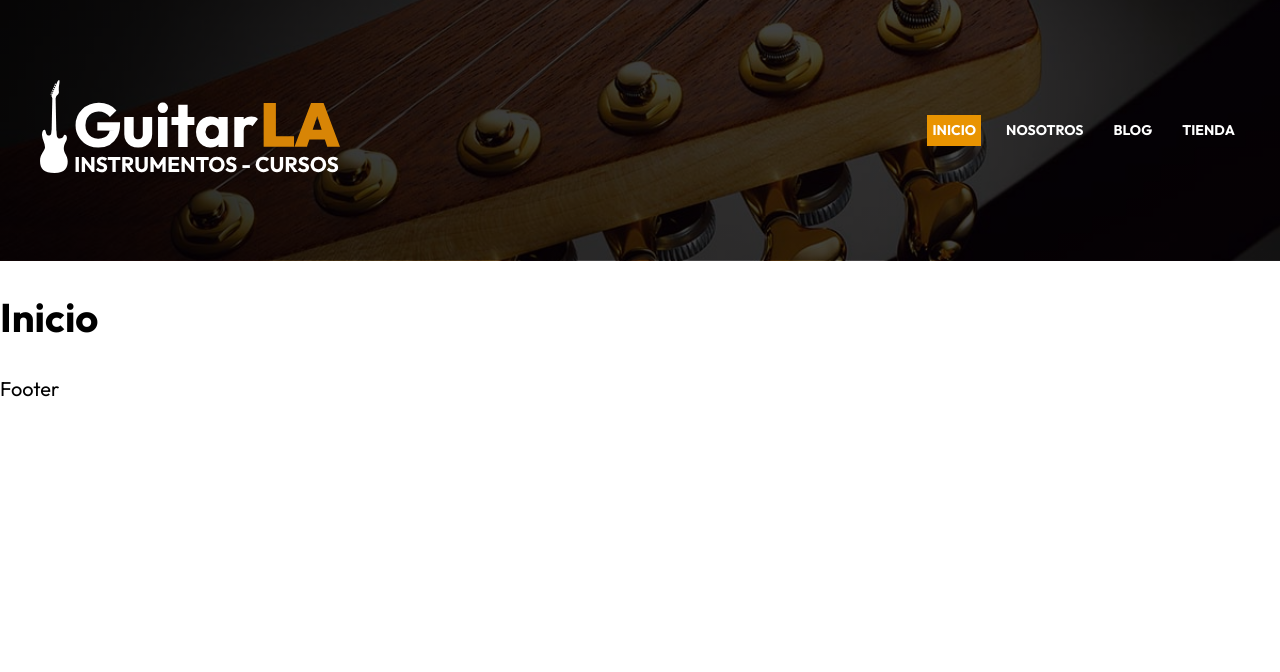
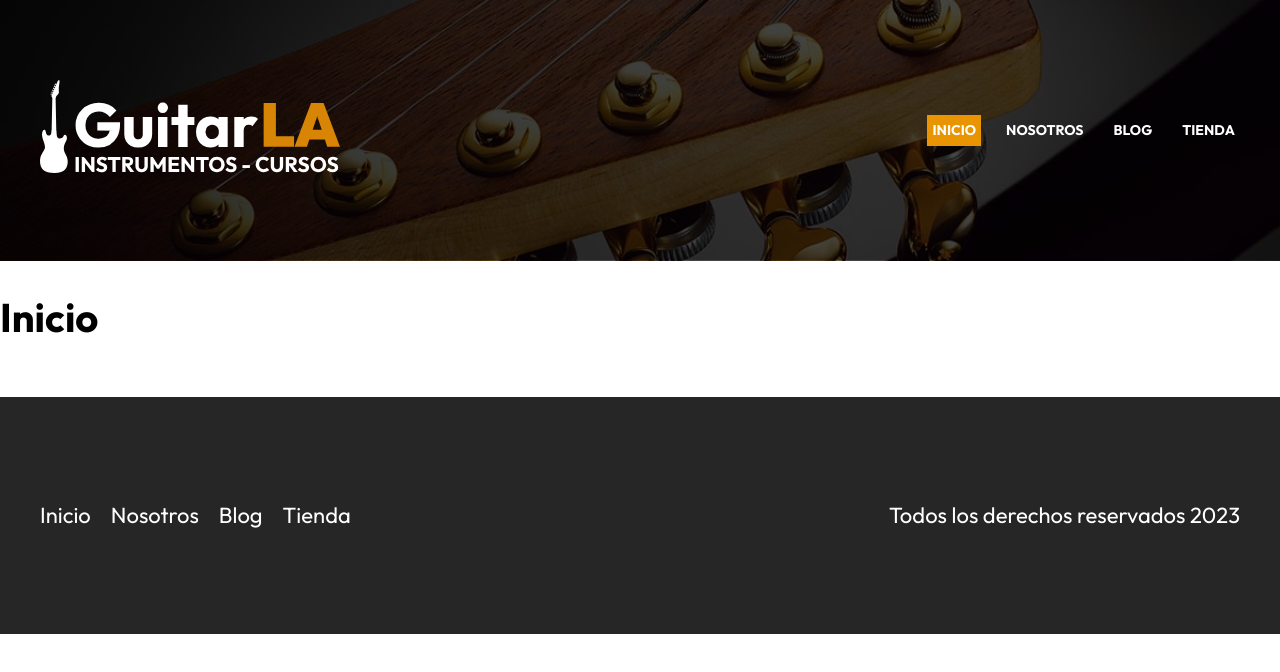
Before and after one commit to Clariveljn/guitarla-next, a Next.js app: page / in a window 1280 px wide. Shown: the top 672 px of the page. Built offline with nearby package versions, Linux system fonts and the light colour scheme.

Commit message:
Agregue footer

```diff
--- a/components/footer.js
+++ b/components/footer.js
@@ -1,3 +1,20 @@
+import Link from "next/link";
+import styles from "../styles/footer.module.css";
+
 export default function Footer() {
-  return <div>Footer</div>;
+  return (
+    <footer className={styles.footer}>
+      <div className={`contenedor ${styles.contenido}`}>
+        <nav className={styles.navegacion}>
+          <Link href="/">Inicio</Link>
+          <Link href="/nosotros">Nosotros</Link>
+          <Link href="/blog">Blog</Link>
+          <Link href="/tienda">Tienda</Link>
+        </nav>
+        <p className={styles.copyright}>
+          Todos los derechos reservados {new Date().getFullYear()}
+        </p>
+      </div>
+    </footer>
+  );
 }
--- /dev/null
+++ b/styles/footer.module.css
@@ -0,0 +1,33 @@
+.footer {
+    background-color: var(--black);
+    padding: 5rem 0;
+    margin-top: 5rem;
+}
+
+@media (min-width:768px) {
+    .contenido {
+        display:flex;
+        justify-content: space-between;
+    }
+}
+.navegacion {
+    display: flex;
+    flex-direction: column;
+    align-items: center;
+    gap: 2rem;
+}
+@media (min-width:768px) {
+    .navegacion {
+        flex-direction: row;
+    }
+}
+.navegacion a,
+.copyright {
+    color: var(--white);
+    font-size: 2.2rem;
+    text-decoration: none;
+    font-family: 700;
+}
+.copyright {
+    text-align: center;
+}
```
